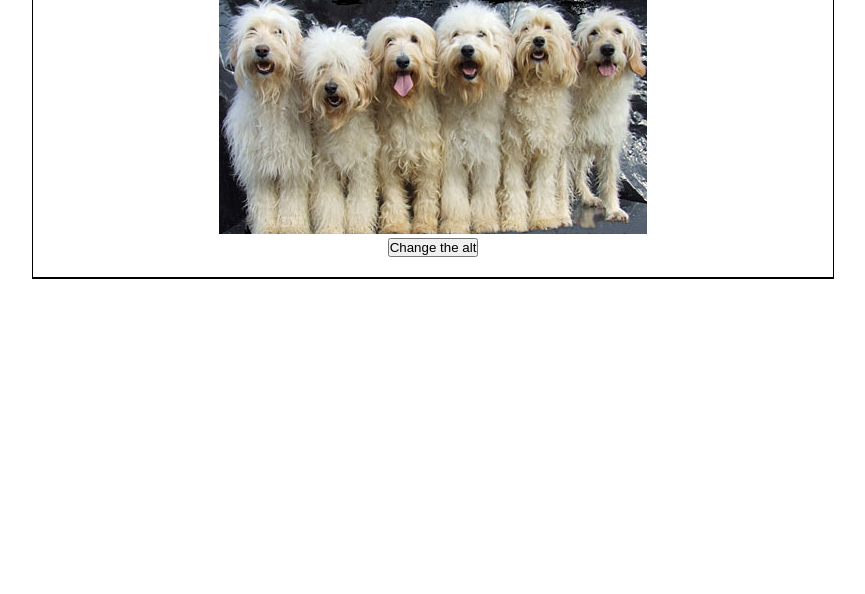
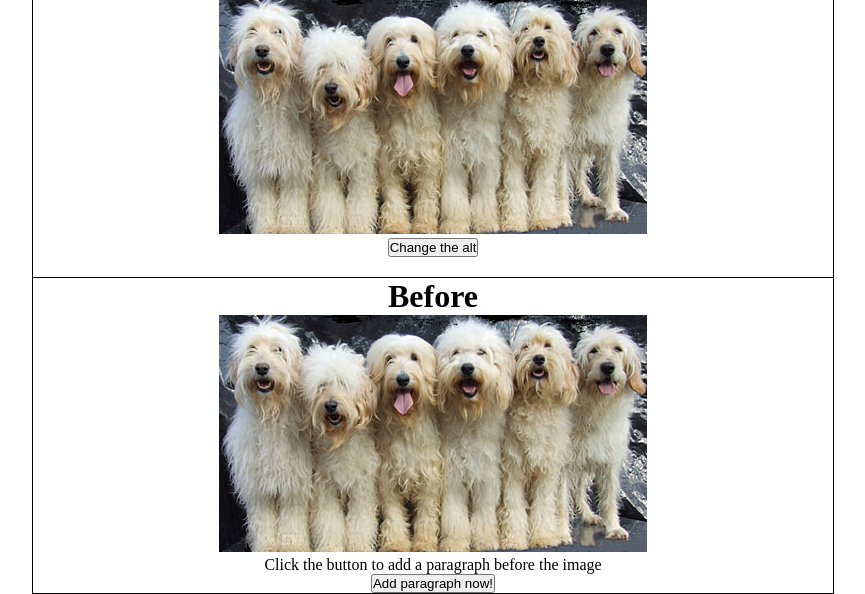
Before and after one commit to stormywake/jquery_test, a plain HTML site: page index.html in a window 1280 px wide. Shown: the part 430-1024 px from the top of the page, without its empty margins (207-1072 px from the left). Before the commit the page ends 800 px from the top, so only its background shows below. Drawn offline with nearby package versions, Linux system fonts and the light colour scheme.

Commit message:
added the before() jquery method

```diff
--- a/index.html
+++ b/index.html
@@ -20,6 +20,9 @@
 		    });
 		    $('#alt').click(function(){
 		    	$('#dog').attr('alt',"Stella is the best dog");
+		    });
+		    $('#before').click(function(){
+		    	$('#img_before').before('<p>Like i told you!</p>');
 		    });
 		});
 	</script>
@@ -48,6 +51,12 @@
 			<img id="dog" src="img/labradoodle.jpg" alt="before">
 			<button class="block" id="alt">Change the alt</button>
 		</div><!-- end of attr -->
+		<div>
+			<h1>Before</h1>
+			<img id="img_before" src="img/labradoodle.jpg">
+			<p>Click the button to add a paragraph before the image</p>
+			<button class="block" id="before">Add paragraph now!</button>
+		</div> <!-- end of before -->
 	</div><!-- end of container -->
 
 </body>
```
